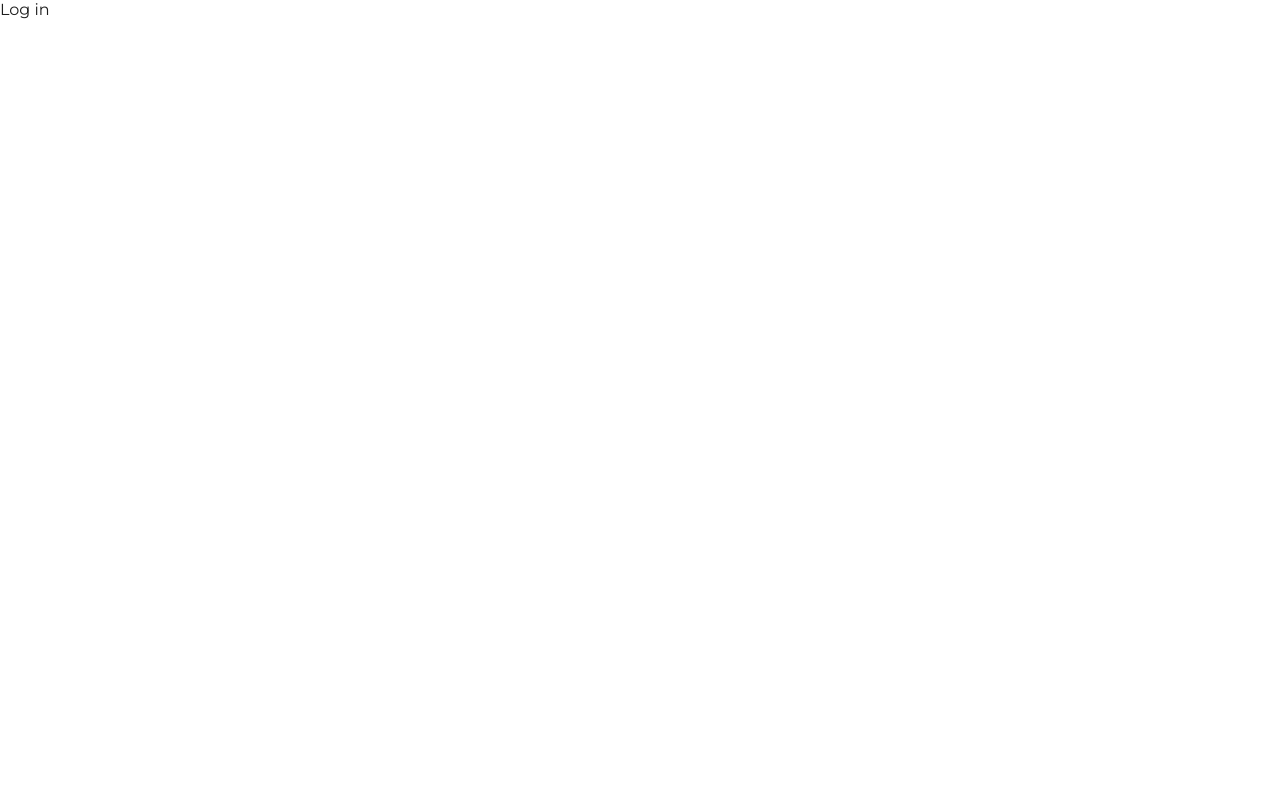
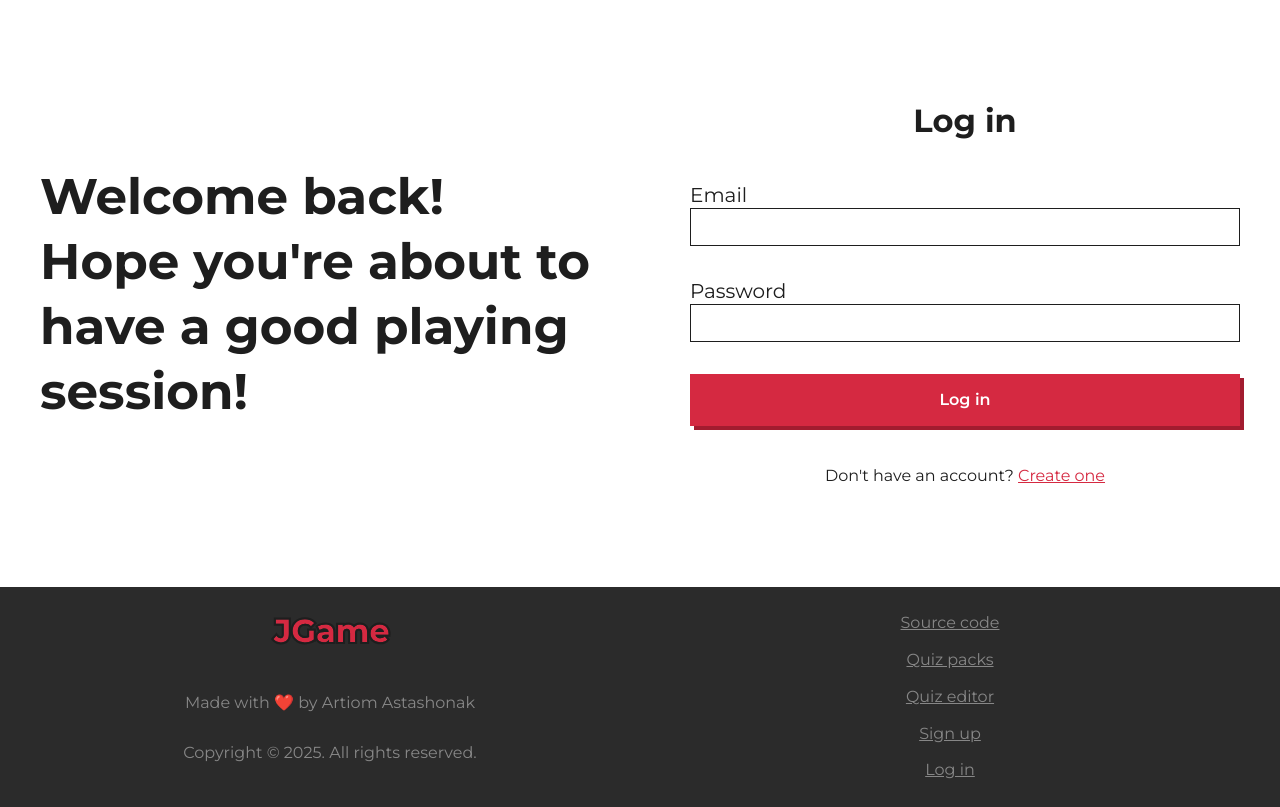
Before and after one commit to detectivekaktus/JGame, a React (Vite) app in the folder website/: page /auth/login in a window 1280 px wide. Built offline with nearby package versions, Linux system fonts and the light colour scheme.

Commit message:
Add login page.

```diff
--- a/website/src/css/Footer.css
+++ b/website/src/css/Footer.css
@@ -1,6 +1,6 @@
 .main-footer {
   color: var(--clr-neutral-200);
-  padding: var(--spacing) 0 var(--fs-700) 0;
+  padding: var(--fs-700) 0;
 }
 
 .main-footer .container {
--- /dev/null
+++ b/website/src/css/Form.css
@@ -0,0 +1,54 @@
+.login-two-col {
+  display: grid;
+}
+
+.login-two-col-title {
+  display: none;
+  font-weight: var(--fw-bold);
+  font-size: var(--fs-900);
+}
+
+.login-two-col-form h2 {
+  text-align: center;
+  font-weight: var(--fw-bold);
+  font-size: var(--fs-800);
+}
+
+.login-two-col-form p {
+  text-align: center;
+  font-size: var(--fs-400);
+}
+
+.login-two-col-form form {
+  margin: var(--inner-spacing) 0;
+  display: grid;
+  gap: var(--fs-800);
+}
+
+.form-entry {
+  display: grid;
+  font-size: var(--fs-500);
+}
+
+.form-entry input {
+  padding: 5px;
+  border: 1px solid var(--clr-neutral-800);
+  transition: 0.2s ease;
+}
+
+.form-entry input:focus {
+  outline: none;
+  border: 1px solid var(--clr-accent-600);
+}
+
+@media (min-width: 50em) {
+  .login-two-col {
+    grid-template-columns: 1fr 1fr;
+    gap: var(--spacing);
+  }
+
+  .login-two-col-title {
+    display: grid;
+    align-items: center;
+  }
+}
--- a/website/src/css/NotFoundPage.css
+++ b/website/src/css/NotFoundPage.css
@@ -1,5 +1,4 @@
 .content {
-  margin: 25vh 0;
   display: flex;
   gap: var(--fs-500);
   flex-direction: column;
--- a/website/src/index.css
+++ b/website/src/index.css
@@ -266,3 +266,17 @@ svg {
 .margin-bottom {
   margin-bottom: var(--spacing);
 }
+
+.underlined {
+  text-decoration: underline;
+}
+
+.page-wrapper {
+  display: flex;
+  flex-direction: column;
+  min-height: 100vh;
+}
+
+.page {
+  flex: 1;
+}
--- a/website/src/pages/LoginPage.tsx
+++ b/website/src/pages/LoginPage.tsx
@@ -1,7 +1,35 @@
+import { Link } from "react-router-dom";
+import { Footer } from "../components/Footer"
+import "../css/Form.css"
+
+// TODO: login-two-col-form ignores the parent size
+// when the screen width goes below 330px
 export function LoginPage() {
   return (
-    <div className="">
-      Log in
+    <div className="page-wrapper">
+      <div className="margin-top margin-bottom container page">
+        <div className="login-two-col">
+          <div className="login-two-col-title">
+            <h1>Welcome back! Hope you're about to have a good playing session!</h1>
+          </div>
+          <div className="login-two-col-form">
+            <h2>Log in</h2>
+            <form>
+              <div className="form-entry">
+                <label htmlFor="email">Email</label>
+                <input required id="email" name="email" type="email" />
+              </div>
+              <div className="form-entry">
+                <label htmlFor="password">Password</label>
+                <input required id="password" name="password" type="password" />
+              </div>
+              <button type="submit" className="button" datatype="stretch">Log in</button>
+            </form>
+            <p>Don't have an account?  <Link className="fg-accent-600 underlined" to={"/auth/signup"}>Create one</Link></p>
+          </div>
+        </div>
+      </div>
+      <Footer />
     </div>
-  )
+  );
 }
--- a/website/src/pages/NotFoundPage.tsx
+++ b/website/src/pages/NotFoundPage.tsx
@@ -6,14 +6,14 @@ import "../css/NotFoundPage.css"
 export function NotFoundPage() {
   const navigate = useNavigate();
   return (
-    <>
+    <div className="page-wrapper">
       <Header />
-      <div className="content">
+      <div className="page content">
         <h1>404 Not Found</h1>
         <p>It looks like you're lost 🤔</p>
         <button className="button" onClick={() => navigate(-1)}>Go back</button>
       </div>
       <Footer />
-    </>
+    </div>
   );
 }
```
